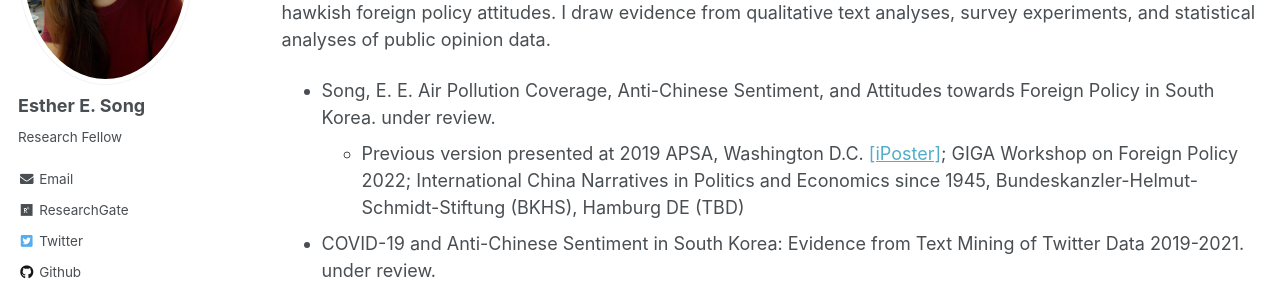
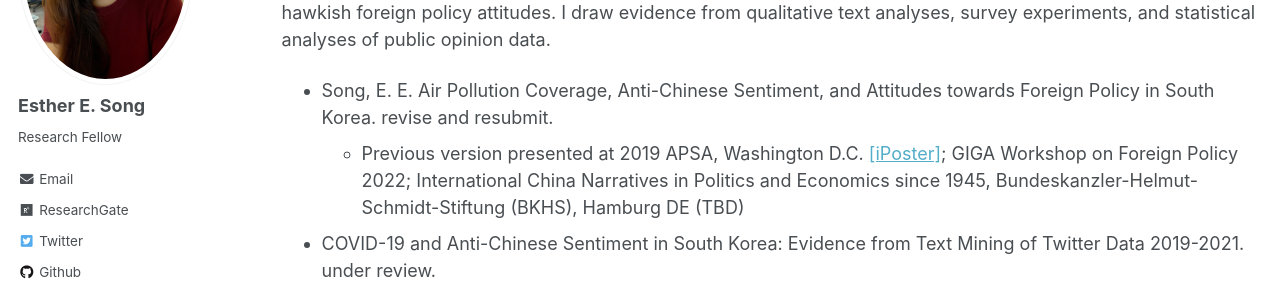
Before and after one commit to ehsong/ehsong.github.io, a Jekyll site: the page built from _pages/research.md, in a window 1280 px wide and 900 px high, scrolled down 1501 px. Shown: the part 180-475 px from the top of the window. Built offline with Jekyll 4.4.1, drawn with Linux system fonts in a browser that asks for light colours; some web fonts are replaced.

Commit message:
Update research.md

```diff
--- a/_pages/research.md
+++ b/_pages/research.md
@@ -38,7 +38,7 @@ What explains the growth of the NGO sector in China during the recent decades? D
 
 My other research agenda lies in examining correlates of foreign policy attitudes, notably xenophobia and nationalism. My recent works have centered on examining the determinants of Sinophobia and its impact on foreign policy attitudes in South Korea. With the case China, I examine the interlink between nationalism and hawkish foreign policy attitudes. I draw evidence from qualitative text analyses, survey experiments, and statistical analyses of public opinion data.
 
-* Song, E. E. Air Pollution Coverage, Anti-Chinese Sentiment, and Attitudes towards Foreign Policy in South Korea. under review.
+* Song, E. E. Air Pollution Coverage, Anti-Chinese Sentiment, and Attitudes towards Foreign Policy in South Korea. revise and resubmit.
    * Previous version presented at 2019 APSA, Washington D.C. [[iPoster]](https://apsa2019-apsa.ipostersessions.com/default.aspx?s=DF-1D-34-3D-64-33-21-12-B0-42-57-A1-87-AC-68-E1); GIGA Workshop on Foreign Policy 2022; International China Narratives in Politics and Economics since 1945, Bundeskanzler-Helmut-Schmidt-Stiftung (BKHS), Hamburg DE (TBD)
 
 * COVID-19 and Anti-Chinese Sentiment in South Korea: Evidence from Text Mining of Twitter Data 2019-2021. under review.
```
